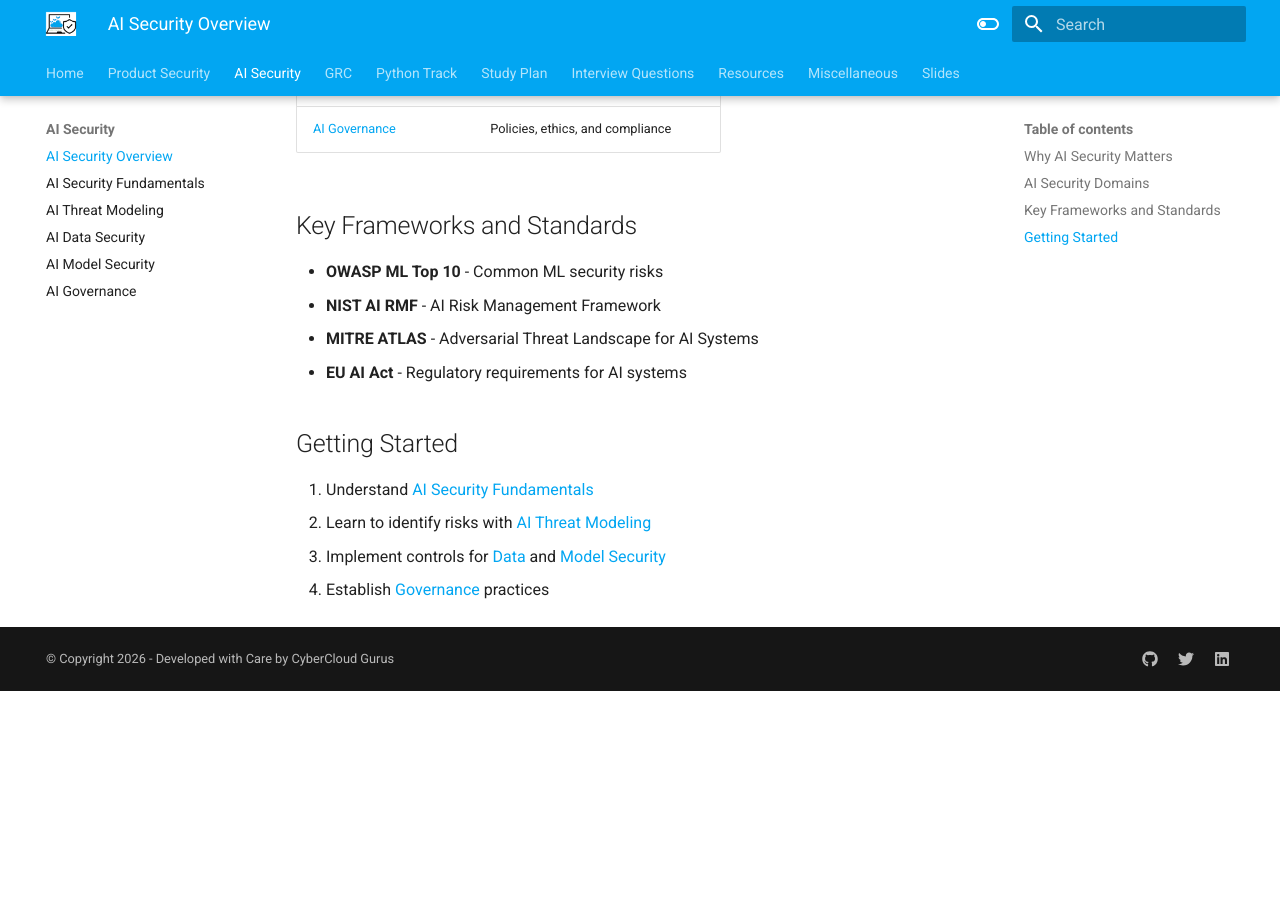
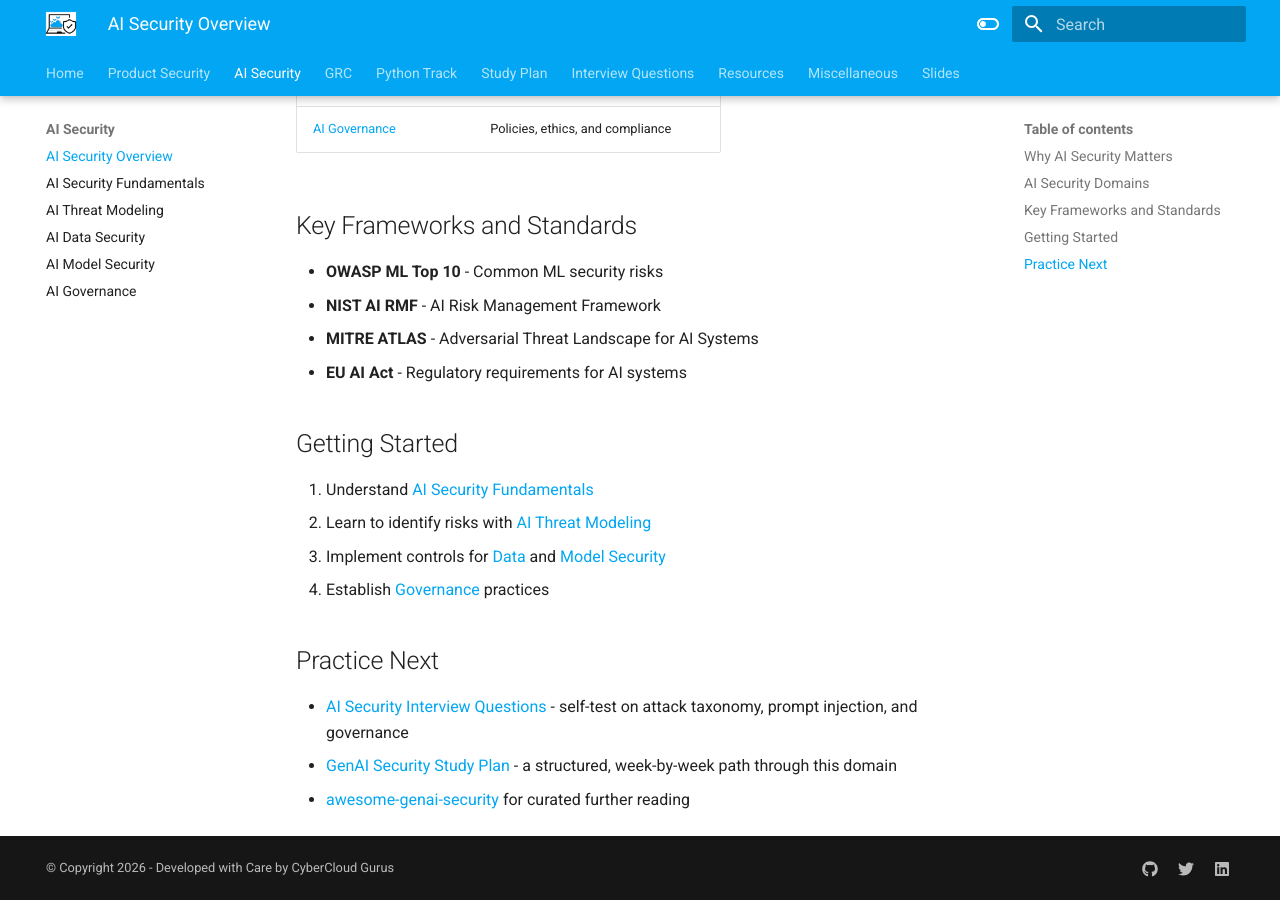
Before and after one commit to jassics/CybercloudLearning, an MkDocs documentation site: the page built from docs/ai-security/ai-security-overview.md, in a window 1280 px wide and 900 px high, scrolled down 750 px. Built offline with MkDocs 1.6.1 and Material for MkDocs 9.7.7, drawn with Linux system fonts in a browser that asks for light colours; before the commit the page ends 1441 px from its top, so only the background shows below that.

Commit message:
Add Practice Next section to AI Security Overview landing page
Links to the AI Security interview questions, the GenAI Security study
plan, and the awesome-genai-security repo now that all three exist.

Co-Authored-By: Claude Sonnet 5 <noreply@anthropic.com>

```diff
--- a/docs/ai-security/ai-security-overview.md
+++ b/docs/ai-security/ai-security-overview.md
@@ -34,3 +34,9 @@ As AI systems become critical infrastructure, they face unique security challeng
 2. Learn to identify risks with [AI Threat Modeling](ai-threat-modeling.md)
 3. Implement controls for [Data](ai-data-security.md) and [Model Security](ai-model-security.md)
 4. Establish [Governance](ai-governance.md) practices
+
+## Practice Next
+
+- [AI Security Interview Questions](../interview-questions/ai-security-interview-questions.md) - self-test on attack taxonomy, prompt injection, and governance
+- [GenAI Security Study Plan](../study-plan/specialized/genai-security-study-plan.md) - a structured, week-by-week path through this domain
+- [awesome-genai-security](https://github.com/jassics/awesome-genai-security) for curated further reading
```
